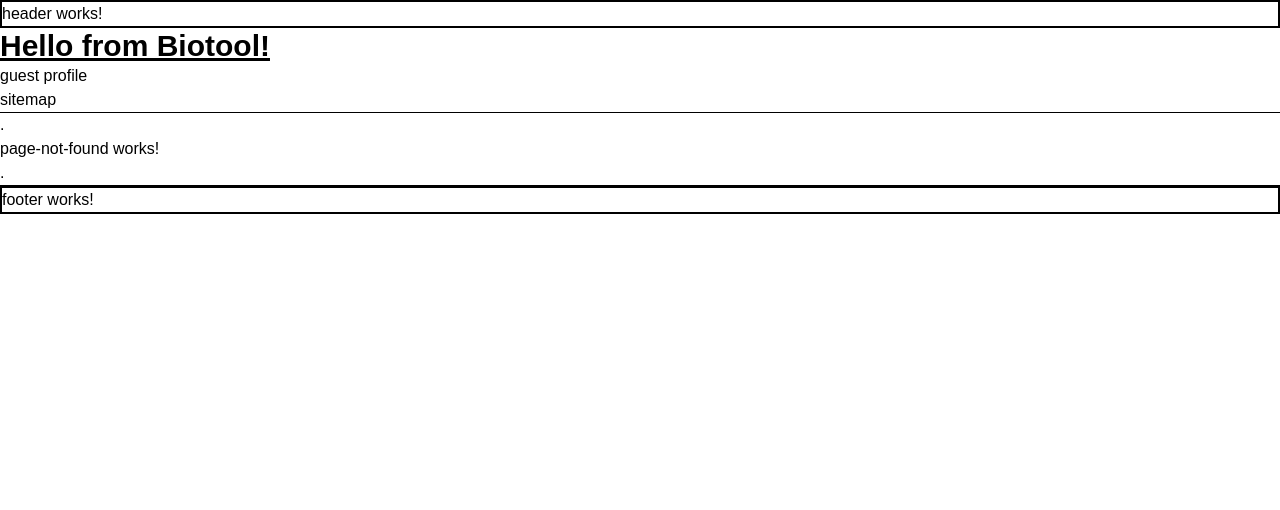
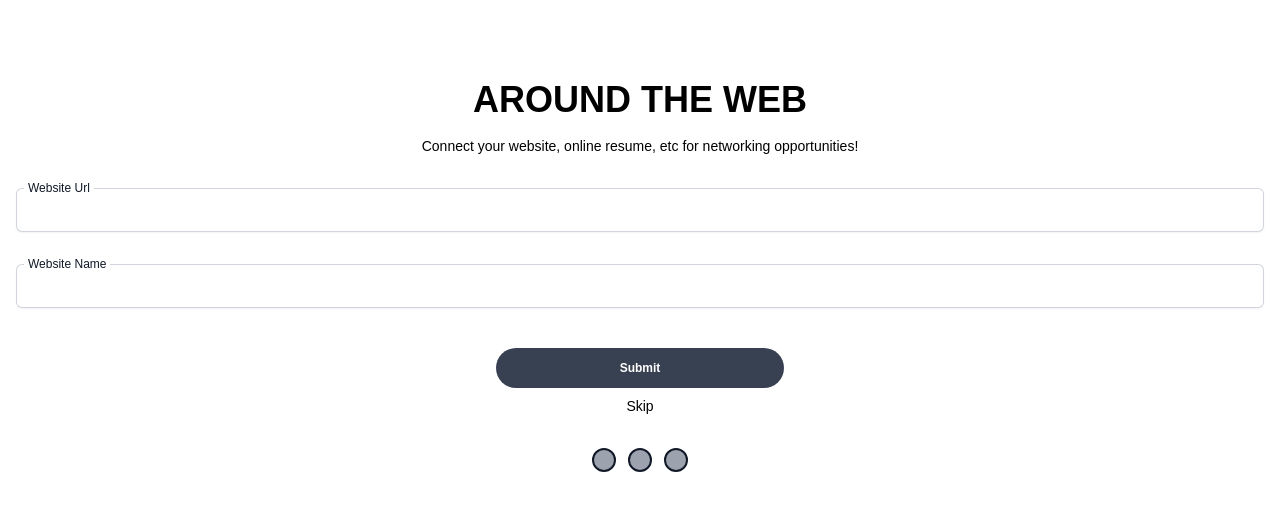
Before and after one commit to michael-gokey-architect/bio-ui-pages, an Angular app: page /guest-weblinks in a window 1280 px wide. Before the commit this address led to /page-not-found. Shown: the top 510 px of the page. Built offline with nearby package versions, Linux system fonts and the light colour scheme; what tailwind-hamburgers would draw is missing.

Commit message:
added extends to tailwinds and created web link and guest about pages

```diff
--- a/src/app/a01c2-guest-about/a01c2-guest-about.component.html
+++ b/src/app/a01c2-guest-about/a01c2-guest-about.component.html
@@ -1 +1,31 @@
-<p>a01c2-guest-about works!</p>
+
+
+<div class="shadow-xl">
+    <h1 class=" px-12 pt-16 text-center uppercase text-4xl font-bold">
+        Tell Us About Yourself
+    </h1>
+
+    <p class="text-lg py-4 text-center px-8">
+        Allow us to introduce you to other event goers! Write a short 1 - 2 paragraph summary of who you are.
+    </p>
+
+</div>
+
+<div class="h-44 bg-gray-200 -z-10">
+
+</div>
+
+<div class="flex justify-center">
+
+    <button class="rounded-full text-xs mt-10 bg-gray-700 text-white py-3 font-semibold w-72 ">
+        Submit
+    </button>
+</div>
+<div class="justify-center flex">
+    <div class="w-24 mt-4 flex justify-between">
+        <div class="bg-gray-400 border-2 border-gray-900 w-6 h-6 rounded-full"></div>
+        <div class="bg-gray-400 border-2 border-gray-900 w-6 h-6 rounded-full"></div>
+        <div class="bg-gray-400 border-2 border-gray-900 w-6 h-6 rounded-full"></div>
+
+    </div>
+</div>
--- a/src/app/a01c4-guest-web-links/a01c4-guest-web-links.component.html
+++ b/src/app/a01c4-guest-web-links/a01c4-guest-web-links.component.html
@@ -1 +1,33 @@
-<p>a01c4-guest-web-links works!</p>
+<div>
+    <h1 class="text-center text-4xl font-extrabold uppercase px-20 mt-20">
+        Around the web
+    </h1>
+    <p class="text-center px-6 text-sm text-light mt-4">
+        Connect your website, online resume, etc for networking opportunities!
+    </p>
+    <div class="px-4 mt-8">
+        <div class="relative">
+            <label for="url" class="absolute -top-2 left-2 inline-block bg-white px-1 text-xs font-medium text-gray-900">Website Url</label>
+            <input type="text" name="website-url" id="website-url" class="block w-full rounded-md border-0 py-2.5 text-gray-900 shadow-sm ring-1 ring-inset ring-gray-300 placeholder:text-gray-400 focus:ring-2 focus:ring-inset focus:ring-indigo-600 sm:text-sm sm:leading-6" placeholder="">
+        </div>
+        <div class="relative mt-8">
+            <label for="name" class="absolute -top-2 left-2 inline-block bg-white px-1 text-xs font-medium text-gray-900">Website Name</label>
+            <input type="text" name="website-name" id="website-name" class="block w-full rounded-md border-0 py-2.5 text-gray-900 shadow-sm ring-1 ring-inset ring-gray-300 placeholder:text-gray-400 focus:ring-2 focus:ring-inset focus:ring-indigo-600 sm:text-sm sm:leading-6" placeholder="">
+        </div>
+    </div>
+
+    <div class="flex justify-center">
+        <button class="rounded-full text-xs mt-10 bg-gray-700 text-white py-3 font-semibold w-72 ">
+            Submit
+        </button>
+    </div>
+    <p class="text-center text-sm mt-2 mb-4">
+        Skip
+    </p>
+    <div class="justify-center flex">
+        <div class="w-24 mt-4 flex justify-between">
+            <div class="bg-gray-400 border-2 border-gray-900 w-6 h-6 rounded-full"></div>
+            <div class="bg-gray-400 border-2 border-gray-900 w-6 h-6 rounded-full"></div>
+            <div class="bg-gray-400 border-2 border-gray-900 w-6 h-6 rounded-full"></div>
+        </div>
+    </div>
--- a/src/app/app-routing.module.ts
+++ b/src/app/app-routing.module.ts
@@ -4,10 +4,13 @@
 import { GuestProfileComponent } from './guest-profile/guest-profile.component';
 import { SitemapComponent } from './sitemap/sitemap.component';
 import { PageNotFoundComponent } from './page-not-found/page-not-found.component';
-
+import { A01c2GuestAboutComponent } from './a01c2-guest-about/a01c2-guest-about.component'
+import { A01c4GuestWebLinksComponent } from './a01c4-guest-web-links/a01c4-guest-web-links.component'
 
 const routes: Routes = [
   { path: 'guest', component: GuestProfileComponent },
+  { path: 'guest-about', component: A01c2GuestAboutComponent },
+  { path: 'guest-weblinks', component: A01c4GuestWebLinksComponent },
   { path: 'sitemap', component: SitemapComponent },
   { path: 'page-not-found', component: PageNotFoundComponent },
   { path: '',  redirectTo: 'guest', pathMatch: "full" },
--- a/src/app/app.component.html
+++ b/src/app/app.component.html
@@ -1,16 +1,3 @@
-<app-header></app-header>
-
-<h1 class="text-3xl font-bold underline">
-  Hello from Biotool!
-</h1>
 
 
-<p><a routerLink="/guest" routerLinkActive="active" ariaCurrentWhenActive="page" >guest profile</a></p>
-<p><a routerLink="/sitemap" routerLinkActive="active" ariaCurrentWhenActive="page" >sitemap</a></p>
-
-<hr>
-.
 <router-outlet></router-outlet>
-.
-<hr>
-<app-footer></app-footer>
--- a/tailwind.config.js
+++ b/tailwind.config.js
@@ -4,6 +4,7 @@
 module.exports = {
   content: ["./src/**/*.{html,js}"],
   theme: {
+    extend: {
       colors: {
         'theme1': {
           'primary': '#1DA1F2',
@@ -35,7 +36,7 @@
           '4xl': '2rem',
         }
       },
-
+    }
 },
 variants: {},
 plugins: [
```
Lines whose indentation alone changed are shown as unchanged.
